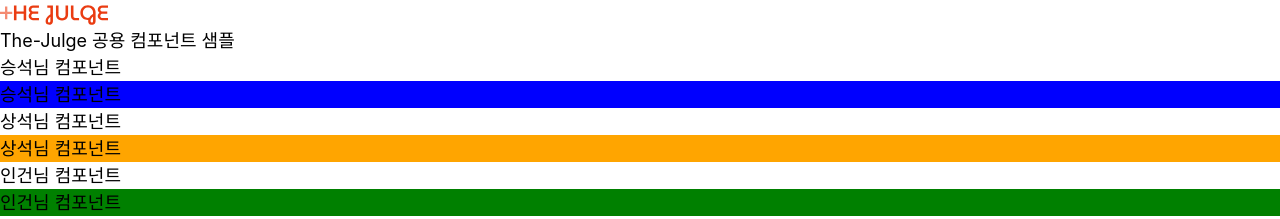
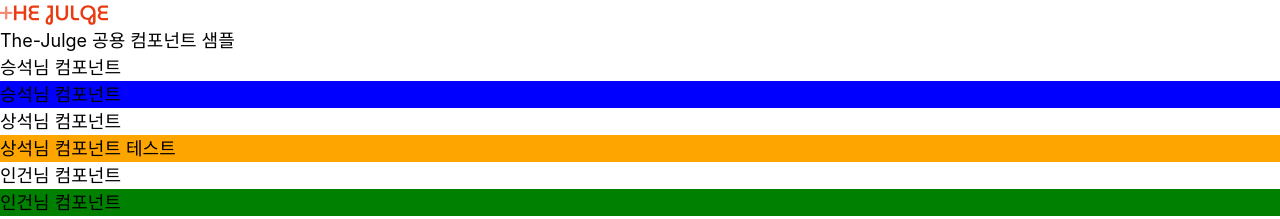
Before and after one commit to codeit-sprint12-part3/the-julge, a Next.js app: page /sample in a window 1280 px wide. Shown: the top 219 px of the page. Built offline with nearby package versions, Linux system fonts and the light colour scheme; a web font is replaced by a local one.

Commit message:
feat: 테스트 완료

```diff
--- a/src/pages/sample/components/Sang.tsx
+++ b/src/pages/sample/components/Sang.tsx
@@ -1,7 +1,7 @@
 import style from "./Sang.module.css";
 
 const Sang = () => {
-  return <div className={style.wrapper}>상석님 컴포넌트</div>;
+  return <div className={style.wrapper}>상석님 컴포넌트 테스트</div>;
 };
 
 export default Sang;
```
Also changed, not shown: 1 other file (tests, documents, lock files or other folders).
